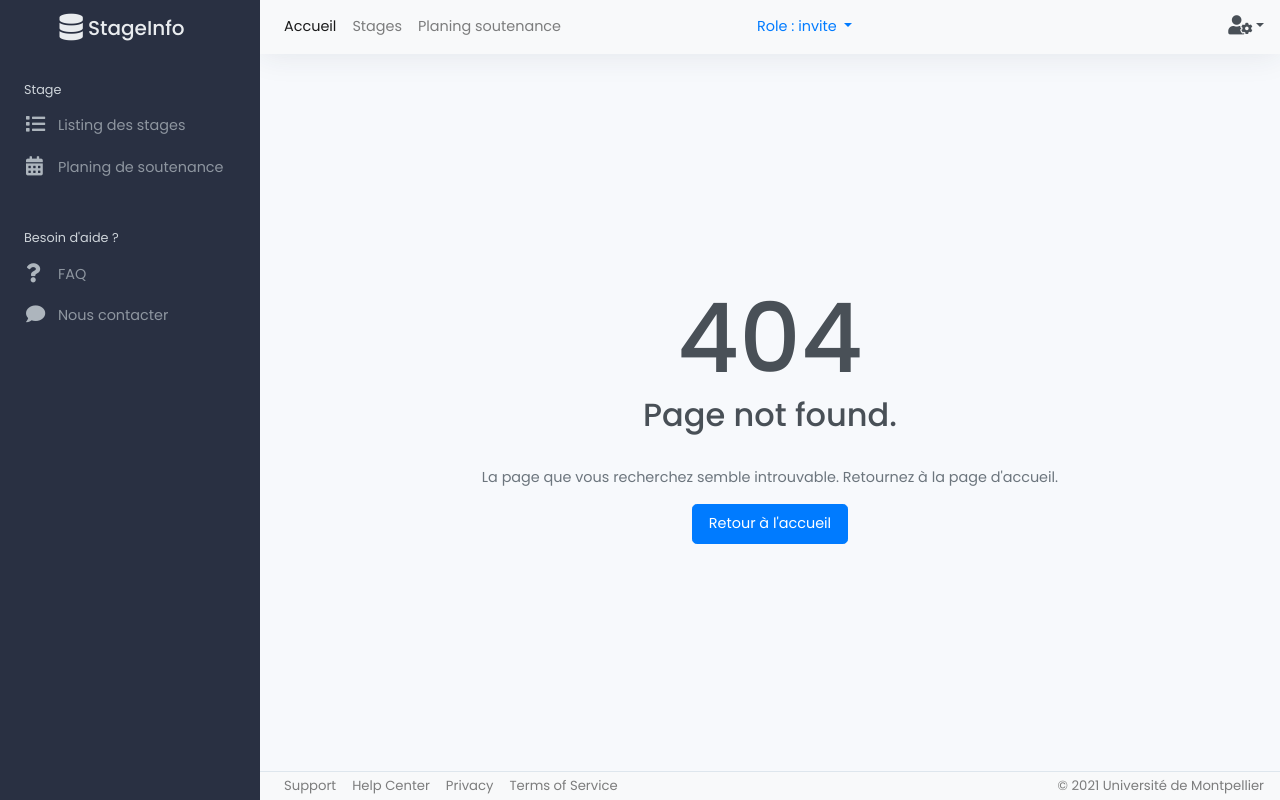
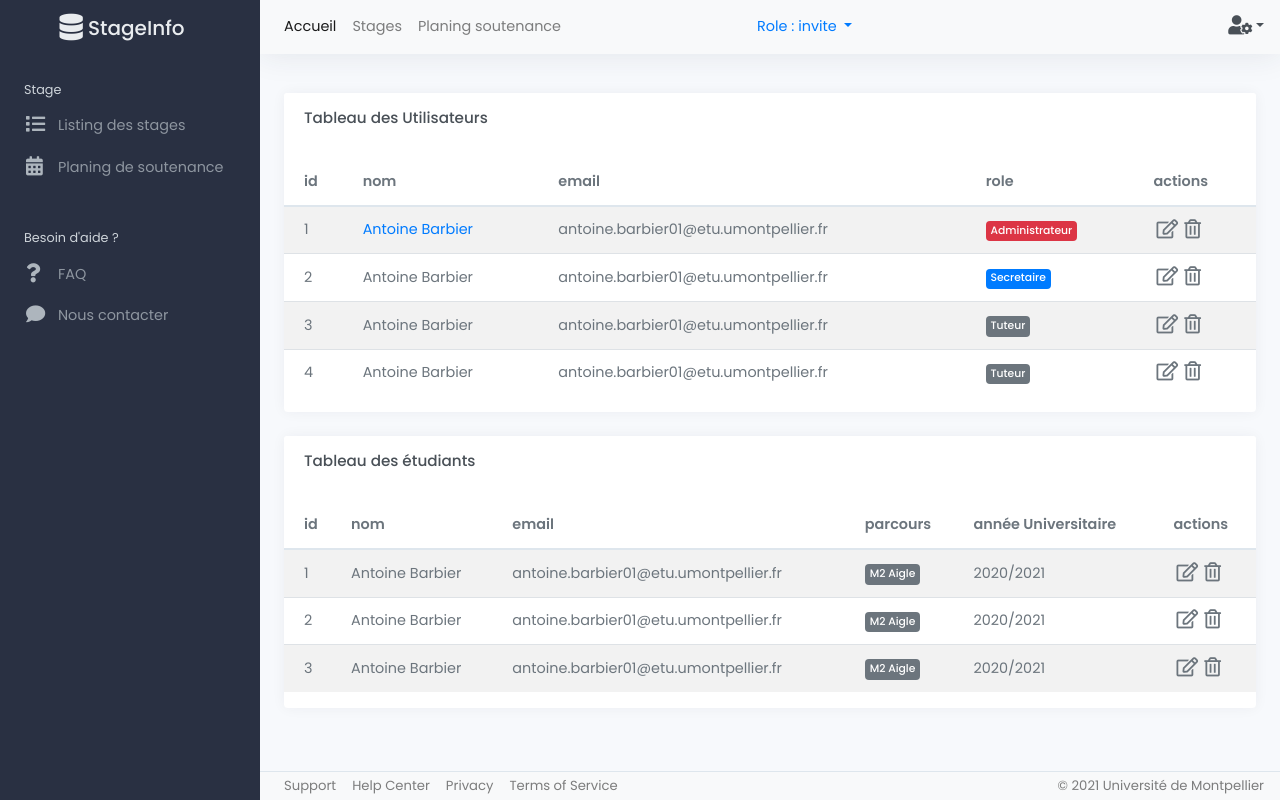
Before and after one commit to antoinebarbier022/M1-TER-stageInfo, an Angular app in the folder stageinfo-frontend/: page /liste-utilisateurs in a window 1280 px wide. Before the commit this address led to /not-found. Built offline with nearby package versions, Linux system fonts and the light colour scheme.

Commit message:
modification design list-users (+ ajout bouton actions)

```diff
--- a/stageinfo-frontend/src/app/app-routing.module.ts
+++ b/stageinfo-frontend/src/app/app-routing.module.ts
@@ -12,8 +12,8 @@ const routes: Routes = [
   { path: '', component: ExempleTemplateComponent},
   { path: 'documentation', component: ExempleDocComponent},
   { path: 'profile', component: ProfileUserComponent},
-  { path: 'list-users/user', component: InfoUserComponent},
-  { path: 'list-users', component: ListUsersComponent},
+  { path: 'liste-utilisateurs/user', component: InfoUserComponent},
+  { path: 'liste-utilisateurs', component: ListUsersComponent},
   { path: 'not-found', component: Error404Component },
   { path: '**', redirectTo: 'not-found' }
 ];
--- a/stageinfo-frontend/src/app/core/sidebar/sidebar.component.ts
+++ b/stageinfo-frontend/src/app/core/sidebar/sidebar.component.ts
@@ -9,14 +9,14 @@ import { TestService } from '../services/test.service';
 export class SidebarComponent implements OnInit {
 
   // On défini tous les liens possibles de navigation
-  listeStages =             {icon:"fas fa-list",          nom:"Listing des stages",       lien:"/listing-stages",       items:[]};
-  listeSoutenances =        {icon:"fas fa-list",          nom:"Listing des soutenances",  lien:"/listing-soutenance",   items:[]};
-  listeEntreprise =         {icon:"fas fa-list",          nom:"Listing des entreprise",  lien:"/listing-soutenance",   items:[]};
-  listeUtilisateurs =       {icon:"fas fa-list",          nom:"Listing des soutenances",  lien:"/listing-soutenance",   items:[]};
-  listeEtudiants =          {icon:"fas fa-user-friends",  nom:"Listing des étudiants ",   lien:"/etudiant-sans-stages", items:[]};
-  listeEnseignants =        {icon:"fas fa-user-friends",  nom:"listing des enseignants",  lien:"/etudiant-sans-stages", items:[]};
+  listeStages =             {icon:"fas fa-list",          nom:"Listing des stages",       lien:"/liste-stages",       items:[]};
+  listeSoutenances =        {icon:"fas fa-list",          nom:"Listing des soutenances",  lien:"/liste-soutenances",   items:[]};
+  listeEntreprise =         {icon:"fas fa-list",          nom:"Listing des entreprise",  lien:"/liste-entreprises",   items:[]};
+  listeUtilisateurs =       {icon:"fas fa-list",          nom:"Listing des utilisateurs",  lien:"/liste-utilisateurs",   items:[]};
+  listeEtudiants =          {icon:"fas fa-user-friends",  nom:"Listing des étudiants ",   lien:"/liste-etudiants", items:[]};
+  listeEnseignants =        {icon:"fas fa-user-friends",  nom:"listing des enseignants",  lien:"/liste-enseignants", items:[]};
   listeEtudiantsSansStage = {icon:"fas fa-user-friends",  nom:"Étudiant sans stages",     lien:"/etudiant-sans-stages", items:[]};
-  listeSoutenancesNonPlanifie = {icon:"fas fa-list",      nom:"Listing des soutenances non planifiées", lien:"/listing-soutenance", items:[]};
+  listeSoutenancesNonPlanifie = {icon:"fas fa-list",      nom:"Listing des soutenances non planifiées", lien:"/listing-soutenance-non-planifie", items:[]};
 
   planingSoutenance =       {icon:"fas fa-calendar-alt",  nom:"Planing de soutenance",    lien:"/planing-soutenance", items:[]};
   notesStage =              {icon:"fas fa-table",         nom:"Les notes des stages",     lien:"/note-de-stage", items:[]};
--- a/stageinfo-frontend/src/app/pages/user/list-users/list-users.component.html
+++ b/stageinfo-frontend/src/app/pages/user/list-users/list-users.component.html
@@ -11,26 +11,49 @@
                 <th scope="col">nom</th>
                 <th scope="col">email</th>
                 <th scope="col">role</th>
+                <th scope="col">actions</th>
             </tr>
             </thead>
             <tbody>
                 <tr>
                     <td>1</td>
-                    <td><a routerLink="/list-users/user">Antoine Barbier</a></td>
+                    <td><a routerLink="/liste-utilisateurs/user">Antoine Barbier</a></td>
                     <td>antoine.barbier01@etu.umontpellier.fr</td>
                     <td><span class="badge badge-danger">Administrateur</span></td>
+                    <td class="table-action">
+                        <a routerLink="/edit-user"><i class="icon far fa-lg fa-edit"></i></a>
+                        <a routerLink="/edit-user"><i class="icon far fa-lg fa-trash-alt"></i></a>
+                    </td>
                 </tr>
                 <tr>
                     <td>2</td>
                     <td>Antoine Barbier</td>
                     <td>antoine.barbier01@etu.umontpellier.fr</td>
                     <td><span class="badge badge-primary">Secretaire</span></td>
+                    <td class="table-action">
+                        <a routerLink="/edit-user"><i class="icon far fa-lg fa-edit"></i></a>
+                        <a routerLink="/edit-user"><i class="icon far fa-lg fa-trash-alt"></i></a>
+                    </td>
                 </tr>
                 <tr>
                     <td>3</td>
                     <td>Antoine Barbier</td>
                     <td>antoine.barbier01@etu.umontpellier.fr</td>
                     <td><span class="badge badge-secondary">Tuteur</span></td>
+                    <td class="table-action">
+                        <a routerLink="/edit-user"><i class="icon far fa-lg fa-edit"></i></a>
+                        <a routerLink="/edit-user"><i class="icon far fa-lg fa-trash-alt"></i></a>
+                    </td>
+                </tr>
+                <tr>
+                    <td>4</td>
+                    <td>Antoine Barbier</td>
+                    <td>antoine.barbier01@etu.umontpellier.fr</td>
+                    <td><span class="badge badge-secondary">Tuteur</span></td>
+                    <td class="table-action">
+                        <a routerLink="/edit-user"><i class="icon far fa-lg fa-edit"></i></a>
+                        <a routerLink="/edit-user"><i class="icon far fa-lg fa-trash-alt"></i></a>
+                    </td>
                 </tr>
             </tbody>
         </table>
@@ -50,6 +73,7 @@
                 <th scope="col">email</th>
                 <th scope="col">parcours</th>
                 <th scope="col">année Universitaire</th>
+                <th scope="col">actions</th>
             </tr>
             </thead>
             <tbody>
@@ -57,22 +81,34 @@
                     <td>1</td>
                     <td>Antoine Barbier</td>
                     <td>antoine.barbier01@etu.umontpellier.fr</td>
-                    <td><span class="badge badge-danger">M2 Aigle</span></td>
+                    <td><span class="badge badge-secondary">M2 Aigle</span></td>
                     <td>2020/2021</td>
+                    <td class="table-action">
+                        <a routerLink="/edit-user"><i class="icon far fa-lg fa-edit"></i></a>
+                        <a routerLink="/edit-user"><i class="icon far fa-lg fa-trash-alt"></i></a>
+                    </td>
                 </tr>
                 <tr>
                     <td>2</td>
                     <td>Antoine Barbier</td>
                     <td>antoine.barbier01@etu.umontpellier.fr</td>
-                    <td><span class="badge badge-danger">M2 Aigle</span></td>
+                    <td><span class="badge badge-secondary">M2 Aigle</span></td>
                     <td>2020/2021</td>
+                    <td class="table-action">
+                        <a routerLink="/edit-user"><i class="icon far fa-lg fa-edit"></i></a>
+                        <a routerLink="/edit-user"><i class="icon far fa-lg fa-trash-alt"></i></a>
+                    </td>
                 </tr>
                 <tr>
                     <td>3</td>
                     <td>Antoine Barbier</td>
                     <td>antoine.barbier01@etu.umontpellier.fr</td>
-                    <td><span class="badge badge-danger">M2 Aigle</span></td>
+                    <td><span class="badge badge-secondary">M2 Aigle</span></td>
                     <td>2020/2021</td>
+                    <td class="table-action">
+                        <a routerLink="/edit-user"><i class="icon far fa-lg fa-edit"></i></a>
+                        <a routerLink="/edit-user"><i class="icon far fa-lg fa-trash-alt"></i></a>
+                    </td>
                 </tr>
             </tbody>
         </table>
--- a/stageinfo-frontend/src/app/pages/user/list-users/list-users.component.scss
+++ b/stageinfo-frontend/src/app/pages/user/list-users/list-users.component.scss
@@ -2,3 +2,12 @@
     width: 100%;    // takes parent width
     height: 100%;   // takes parent height
 }
+
+.icon{
+    padding-right: 3px;
+    padding-left: 3px;
+}
+
+a > .icon{
+    color :#6c757d;
+}
--- /dev/null
+++ b/stageinfo-frontend/src/assets/styles/foundation/_badge.scss
@@ -0,0 +1,4 @@
+.badge{
+    font-weight: 500;
+    padding:0.3rem;
+}
--- a/stageinfo-frontend/src/assets/styles/foundation/_table.scss
+++ b/stageinfo-frontend/src/assets/styles/foundation/_table.scss
@@ -4,6 +4,7 @@
 
     thead th {
         border-bottom: 2px solid #dee6ed;
+        font-weight: 600;
     }
 
 
--- a/stageinfo-frontend/src/assets/styles/styles.scss
+++ b/stageinfo-frontend/src/assets/styles/styles.scss
@@ -5,6 +5,7 @@
 @import 'foundation/card';
 @import 'foundation/table';
 @import 'foundation/alert';
+@import 'foundation/badge';
 
 
 
```
